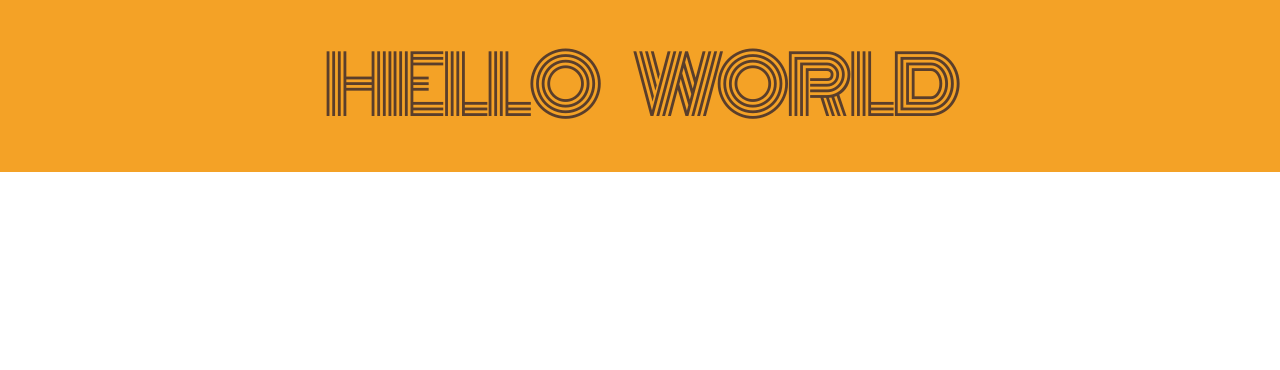
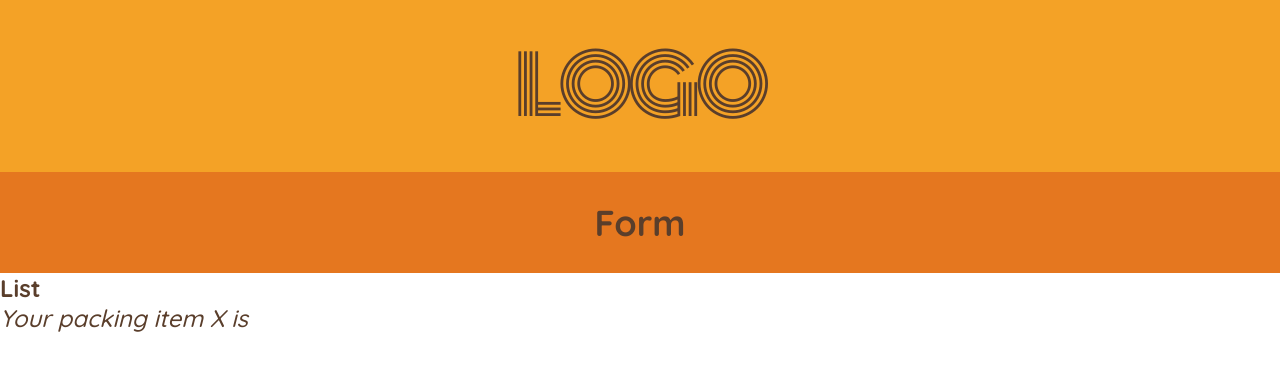
Before and after one commit to ali27-dev/far-away-project-travel-list, a React (Create React App) app: page / in a window 1280 px wide. Shown: the top 370 px of the page. Built offline with nearby package versions, Linux system fonts and the light colour scheme.

Commit message:
Adding the project component structure.

```diff
--- a/src/App.js
+++ b/src/App.js
@@ -1,7 +1,38 @@
 export default function App() {
   return (
     <div className="App">
-      <h1>Hello World</h1>
+      <Logo />
+      <Form />
+      <PackingList />
+      <Stats />
     </div>
   );
 }
+
+function Logo() {
+  return <h1>Logo</h1>;
+}
+
+function Form() {
+  return (
+    <div className="add-form">
+      <h2>Form</h2>
+    </div>
+  );
+}
+
+function PackingList() {
+  return (
+    <div className="">
+      <h3>List</h3>
+    </div>
+  );
+}
+
+function Stats() {
+  return (
+    <footer>
+      <em>Your packing item X is </em>
+    </footer>
+  );
+}
```
